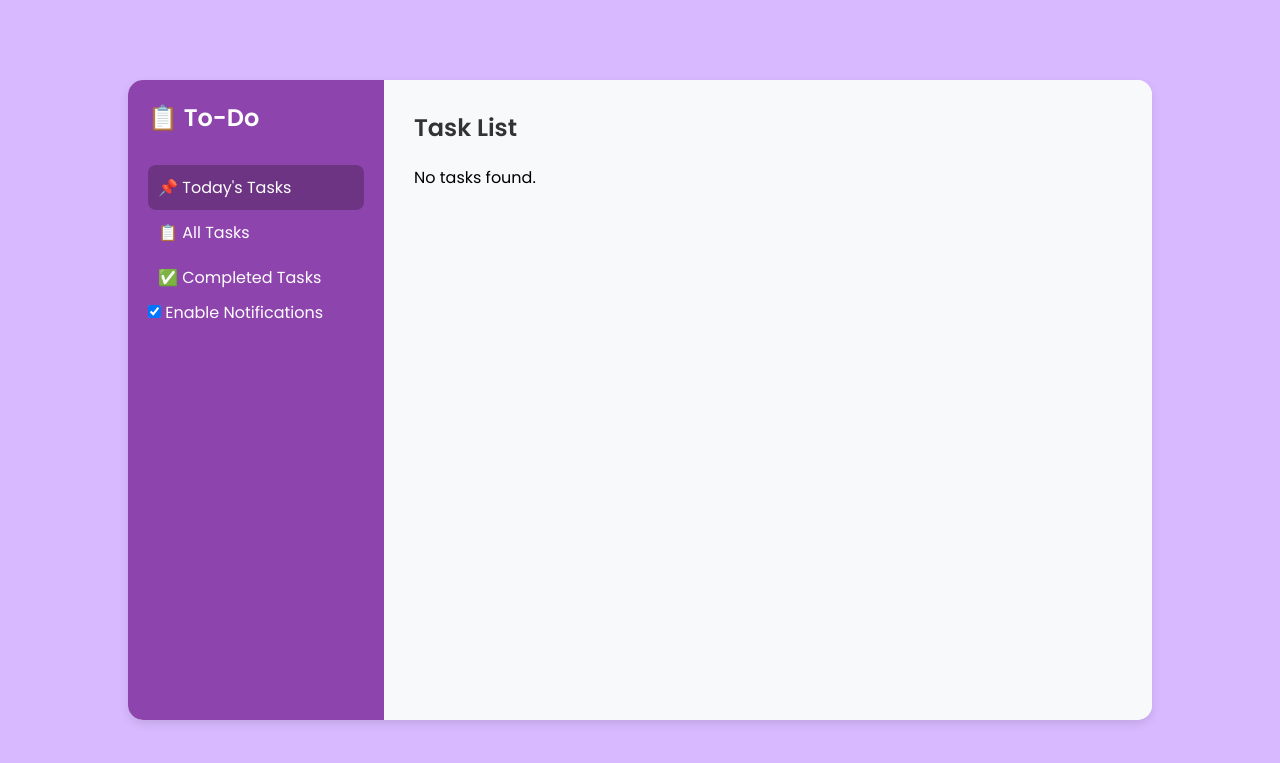
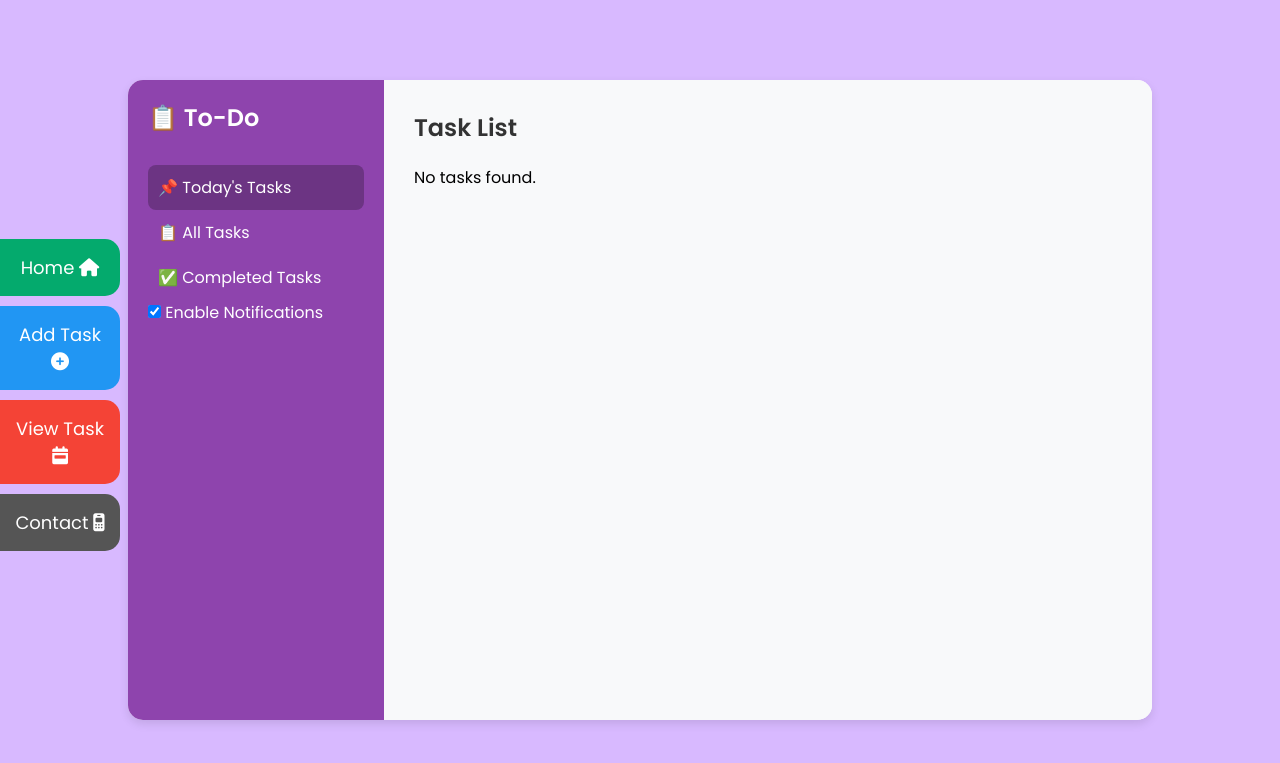
Before and after one commit to MSPVLPolytechnicCollege/Things-To-Be-Done, a PHP site: page /load.php in a window 1280 px wide. Shown: the top 763 px of the page. Run offline with PHP 8.4, Linux system fonts and the light colour scheme; the visitor is signed in with stand-in values (Sample User, id 1); data that the repository does not hold is empty.

Commit message:
Update load.php

```diff
--- a/load.php
+++ b/load.php
@@ -34,6 +34,7 @@ $result = $conn->query($sql);
 <html lang="en">
 <head>
     <title>To-Do List</title>
+    <link rel="stylesheet" href="menu.css">
     <style>
         /* Import Google Font */
         @import url('https://fonts.googleapis.com/css2?family=Poppins:wght@300;400;500;600&display=swap');
@@ -195,7 +196,13 @@ $result = $conn->query($sql);
     <link rel="stylesheet" href="https://cdnjs.cloudflare.com/ajax/libs/font-awesome/6.7.2/css/all.min.css" integrity="sha512-Evv84Mr4kqVGRNSgIGL/F/aIDqQb7xQ2vcrdIwxfjThSH8CSR7PBEakCr51Ck+w+/U6swU2Im1vVX0SVk9ABhg==" crossorigin="anonymous" referrerpolicy="no-referrer" />
 </head>
 <body>
+<div id="mySidenav" class="sidenav">
+    <a href="home.php" title=" Home" id="home" class="cta-button">         Home   <i class="fa-solid fa-house"></i></a>
+    <a href="add _task.php" class="cta-button" title=" Add Task"  id="addtask">    Add Task     <i class="fa-solid fa-circle-plus"></i></a>
+    <a href="load.php" class="cta-button" title=" Remainder Details" id="remainder">         View Task <i class="fa-solid fa-calendar-week"></i> </a>
+    <a href="contact.html" class="cta-button" title="Contact" id="contact">         Contact       <i class="fa-solid fa-mobile-retro"></i></a>
 
+  </div>
 <div class="container">
         <div class="sidebar">
             <h2>📋 To-Do</h2>
```
